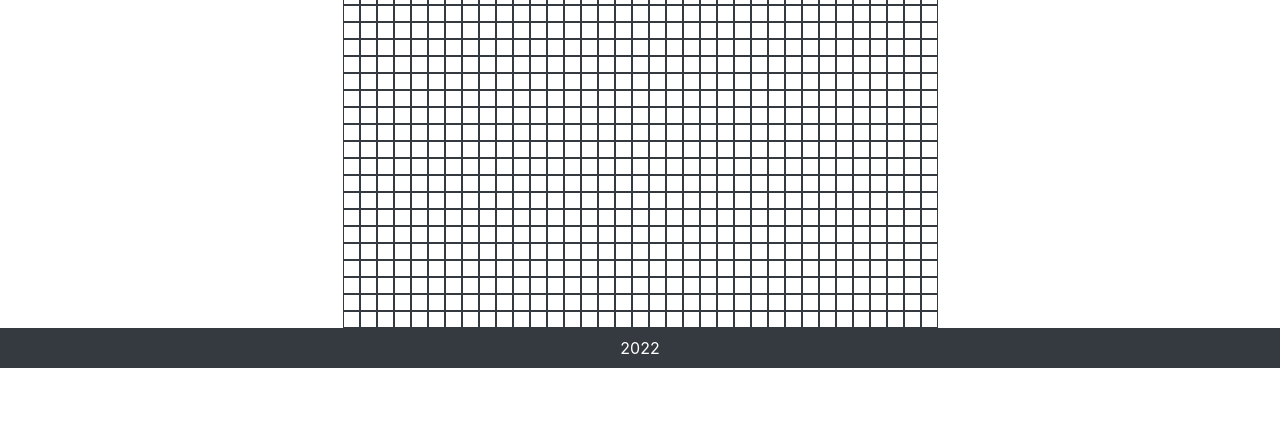
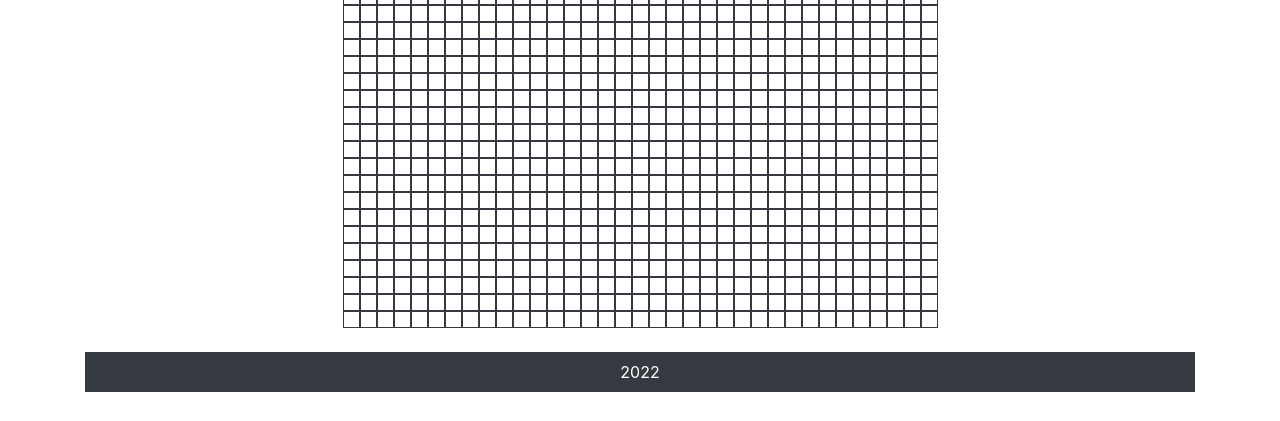
Before and after one commit to 99061142/Pathfinding, a CodeIgniter app: page /database/ in a window 1280 px wide. Shown: the part 379-800 px from the top of the page. Run offline with CodeIgniter, Linux system fonts and the light colour scheme; some libraries are stand-ins or nearby versions.

Commit message:
Deleted a closing div in the footer

```diff
--- a/application/views/templates/footer.php
+++ b/application/views/templates/footer.php
@@ -1,6 +1,5 @@
-        </div>
-        <footer class="bg-dark">
-            <p class="text-center text-white m-0 p-2"><?= date("Y"); ?></p>
+        <footer class="mt-4 bg-dark">
+            <p class="text-center text-white m-0 py-2"><?= date("Y"); ?></p>
         </footer>
     </body>
 </html>
```
